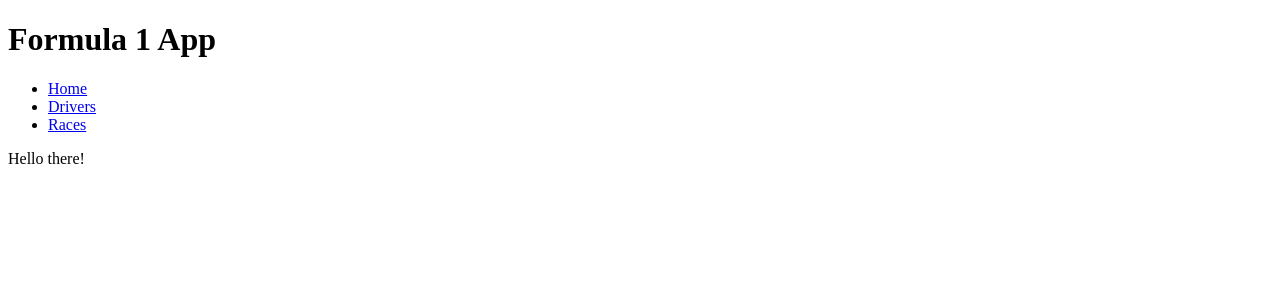
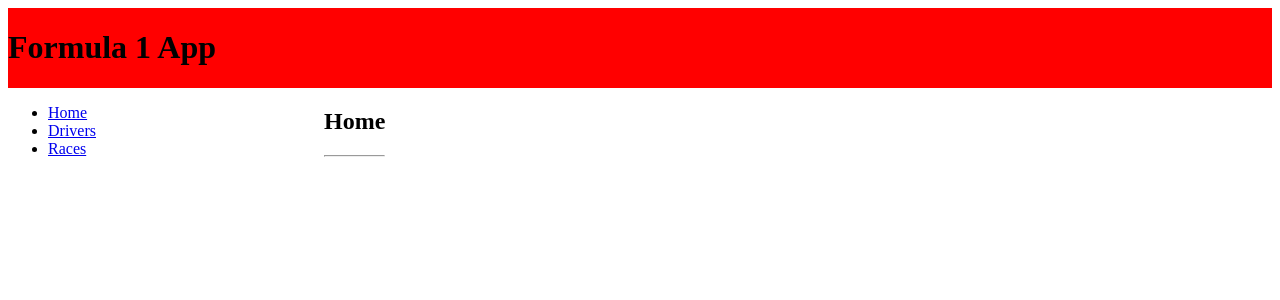
Before and after one commit to ethanBaird/trackside, a Flask app: page / in a window 1280 px wide. Shown: the top 300 px of the page. Run offline with Flask 2, Linux system fonts and the light colour scheme.

Commit message:
teeny tiny bit of css

```diff
--- /dev/null
+++ b/static/style.css
@@ -0,0 +1,12 @@
+header {
+    background-color: red;
+    display: flex;
+}
+
+main {
+    display: flex;
+}
+
+nav {
+    width: 25%
+}
--- a/templates/base.html
+++ b/templates/base.html
@@ -4,11 +4,14 @@
     <meta charset="UTF-8">
     <meta http-equiv="X-UA-Compatible" content="IE=edge">
     <meta name="viewport" content="width=device-width, initial-scale=1.0">
+    <link rel="stylesheet" href="{{ url_for('static', filename='style.css') }}">
     <title>F1 App</title>
 </head>
 <body>
     <header>
         <h1>Formula 1 App</h1>
+    </header>
+    <main>
         <nav>
             <ul>
                 <li><a href="/">Home</a></li>
@@ -16,9 +19,13 @@
                 <li><a href="/races">Races</a></li>
             </ul>
         </nav>
-    </header>
-    {% block content %}
+        <article>
+            {% block content %}
 
-    {% endblock content %}
+            {% endblock content %}
+        </article>
+    </main>
+
+
 </body>
 </html>
--- a/templates/index.html
+++ b/templates/index.html
@@ -1,5 +1,6 @@
 {% extends 'base.html' %}
 
 {% block content %}
-    Hello there!
+    <h2>Home</h2>
+    <hr>
 {% endblock content %}
```
